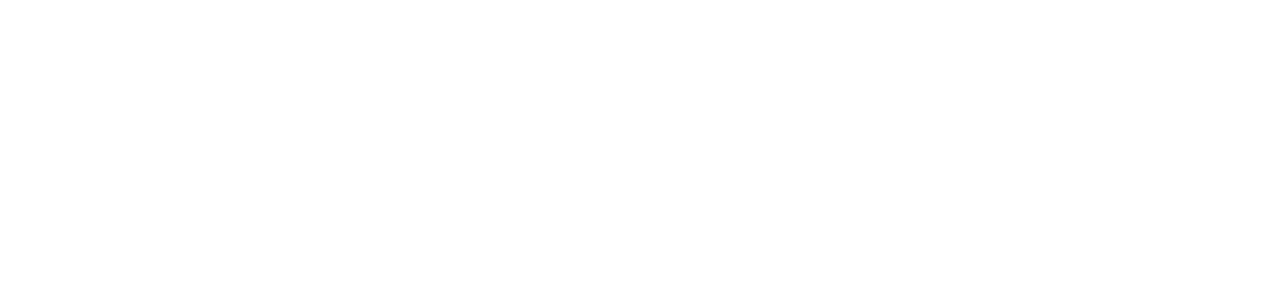
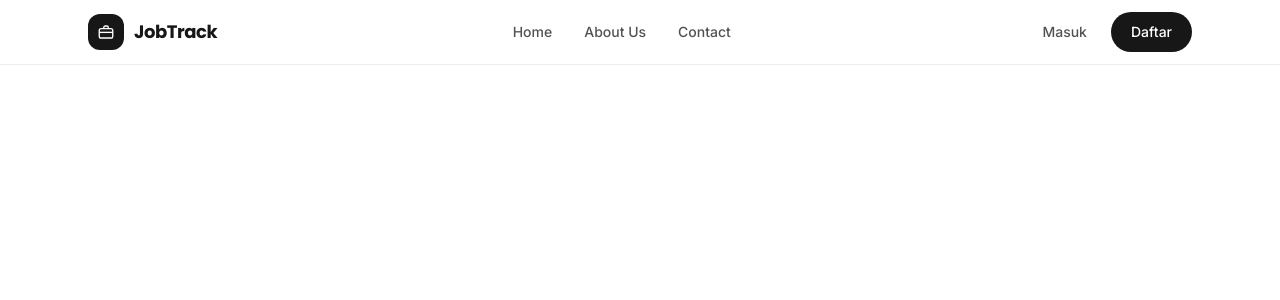
Before and after one commit to FaletehanAlF/auth-jwt-app, a Next.js app in the folder frontend/: page / in a window 1280 px wide. Before the commit this address had no page. Shown: the top 300 px of the page. Built offline with nearby package versions, Linux system fonts and the light colour scheme.

Commit message:
update code

```diff
--- a/frontend/src/app/page.tsx
+++ b/frontend/src/app/page.tsx
@@ -1,5 +1,11 @@
-import { redirect } from "next/navigation";
+import LandingNavbar from "../components/LandingNavbar";
 
-export default function RootPage() {
-  redirect("/register");
+export default function LandingPage() {
+  return (
+    <div className="min-h-screen bg-white font-sans text-neutral-900 antialiased">
+      <LandingNavbar />
+      {/* Hero dan section landing lainnya belum dibuat (di luar scope navbar). */}
+      <main className="min-h-[40vh]" />
+    </div>
+  );
 }
--- /dev/null
+++ b/frontend/src/components/LandingNavbar.tsx
@@ -0,0 +1,155 @@
+"use client";
+
+import { useState } from "react";
+import Link from "next/link";
+
+const NAV_LINKS = [
+  { label: "Home", href: "/" },
+  { label: "About Us", href: "/about" },
+  { label: "Contact", href: "/#contact" },
+];
+
+function LogoMark() {
+  return (
+    <span
+      aria-hidden="true"
+      className="flex h-9 w-9 items-center justify-center rounded-xl bg-neutral-900 text-white"
+    >
+      <svg viewBox="0 0 24 24" fill="none" className="h-4.5 w-4.5" width="18" height="18">
+        <rect
+          x="3"
+          y="7.5"
+          width="18"
+          height="12.5"
+          rx="2.5"
+          stroke="currentColor"
+          strokeWidth="1.8"
+        />
+        <path
+          d="M9 7.5V6a2 2 0 0 1 2-2h2a2 2 0 0 1 2 2v1.5"
+          stroke="currentColor"
+          strokeWidth="1.8"
+        />
+        <path d="M3 12.5h18" stroke="currentColor" strokeWidth="1.8" />
+      </svg>
+    </span>
+  );
+}
+
+export default function LandingNavbar() {
+  const [open, setOpen] = useState(false);
+
+  return (
+    <header className="sticky top-0 z-50 border-b border-neutral-200/70 bg-white/80 backdrop-blur-md">
+      <div className="mx-auto flex h-16 w-full max-w-6xl items-center justify-between gap-4 px-4 sm:px-6">
+        {/* Kiri: Logo */}
+        <Link
+          href="/"
+          className="flex shrink-0 items-center gap-2.5 rounded-lg focus-visible:outline-none focus-visible:ring-2 focus-visible:ring-neutral-900 focus-visible:ring-offset-2"
+          aria-label="JobTrack - ke beranda"
+        >
+          <LogoMark />
+          <span className="font-display text-lg font-bold tracking-tight text-neutral-900">
+            JobTrack
+          </span>
+        </Link>
+
+        {/* Tengah: Navigasi desktop */}
+        <nav aria-label="Navigasi utama" className="hidden items-center gap-8 md:flex">
+          {NAV_LINKS.map((item) => (
+            <Link
+              key={item.label}
+              href={item.href}
+              className="group relative rounded py-1 text-sm font-medium text-neutral-600 transition-colors duration-150 hover:text-neutral-900 focus-visible:outline-none focus-visible:ring-2 focus-visible:ring-neutral-900"
+            >
+              {item.label}
+              <span
+                aria-hidden="true"
+                className="absolute inset-x-0 -bottom-0.5 h-px origin-left scale-x-0 bg-neutral-900 transition-transform duration-150 group-hover:scale-x-100"
+              />
+            </Link>
+          ))}
+        </nav>
+
+        {/* Kanan: Auth desktop */}
+        <div className="hidden items-center gap-2 md:flex">
+          <Link
+            href="/login"
+            className="inline-flex h-10 items-center justify-center rounded-full px-4 text-sm font-medium text-neutral-600 transition-colors duration-150 hover:bg-neutral-100 hover:text-neutral-900 focus-visible:outline-none focus-visible:ring-2 focus-visible:ring-neutral-900 focus-visible:ring-offset-2"
+          >
+            Masuk
+          </Link>
+          <Link
+            href="/register"
+            className="inline-flex h-10 items-center justify-center rounded-full bg-neutral-900 px-5 text-sm font-medium text-white transition-colors duration-150 hover:bg-neutral-800 focus-visible:outline-none focus-visible:ring-2 focus-visible:ring-neutral-900 focus-visible:ring-offset-2 active:bg-neutral-950"
+          >
+            Daftar
+          </Link>
+        </div>
+
+        {/* Mobile: hamburger */}
+        <button
+          type="button"
+          onClick={() => setOpen((v) => !v)}
+          aria-expanded={open}
+          aria-label={open ? "Tutup menu navigasi" : "Buka menu navigasi"}
+          className="inline-flex h-10 w-10 items-center justify-center rounded-lg border border-neutral-200 text-neutral-700 transition-colors duration-150 hover:bg-neutral-100 hover:text-neutral-900 focus-visible:outline-none focus-visible:ring-2 focus-visible:ring-neutral-900 md:hidden"
+        >
+          {open ? (
+            <svg viewBox="0 0 20 20" fill="none" aria-hidden="true" className="h-5 w-5">
+              <path
+                d="M5 5l10 10M15 5L5 15"
+                stroke="currentColor"
+                strokeWidth="1.8"
+                strokeLinecap="round"
+              />
+            </svg>
+          ) : (
+            <svg viewBox="0 0 20 20" fill="none" aria-hidden="true" className="h-5 w-5">
+              <path
+                d="M3.5 6h13M3.5 10h13M3.5 14h13"
+                stroke="currentColor"
+                strokeWidth="1.8"
+                strokeLinecap="round"
+              />
+            </svg>
+          )}
+        </button>
+      </div>
+
+      {/* Mobile: panel menu */}
+      {open && (
+        <div className="border-t border-neutral-200/70 bg-white md:hidden">
+          <nav aria-label="Navigasi mobile" className="mx-auto w-full max-w-6xl space-y-1 px-4 py-4 sm:px-6">
+            {NAV_LINKS.map((item) => (
+              <Link
+                key={item.label}
+                href={item.href}
+                onClick={() => setOpen(false)}
+                className="block rounded-lg px-3 py-2.5 text-sm font-medium text-neutral-700 transition-colors duration-150 hover:bg-neutral-100 hover:text-neutral-900 focus-visible:outline-none focus-visible:ring-2 focus-visible:ring-neutral-900"
+              >
+                {item.label}
+              </Link>
+            ))}
+            <div className="flex flex-col gap-2 border-t border-neutral-200/70 pt-4 mt-3">
+              <Link
+                href="/login"
+                onClick={() => setOpen(false)}
+                className="inline-flex h-11 w-full items-center justify-center rounded-full border border-neutral-200 px-5 text-sm font-medium text-neutral-800 transition-colors duration-150 hover:bg-neutral-100 hover:text-neutral-900 focus-visible:outline-none focus-visible:ring-2 focus-visible:ring-neutral-900"
+              >
+                Masuk
+              </Link>
+              <Link
+                href="/register"
+                onClick={() => setOpen(false)}
+                className="inline-flex h-11 w-full items-center justify-center rounded-full bg-neutral-900 px-5 text-sm font-medium text-white transition-colors duration-150 hover:bg-neutral-800 focus-visible:outline-none focus-visible:ring-2 focus-visible:ring-neutral-900 focus-visible:ring-offset-2 active:bg-neutral-950"
+              >
+                Daftar
+              </Link>
+            </div>
+          </nav>
+        </div>
+      )}
+    </header>
+  );
+}
```
